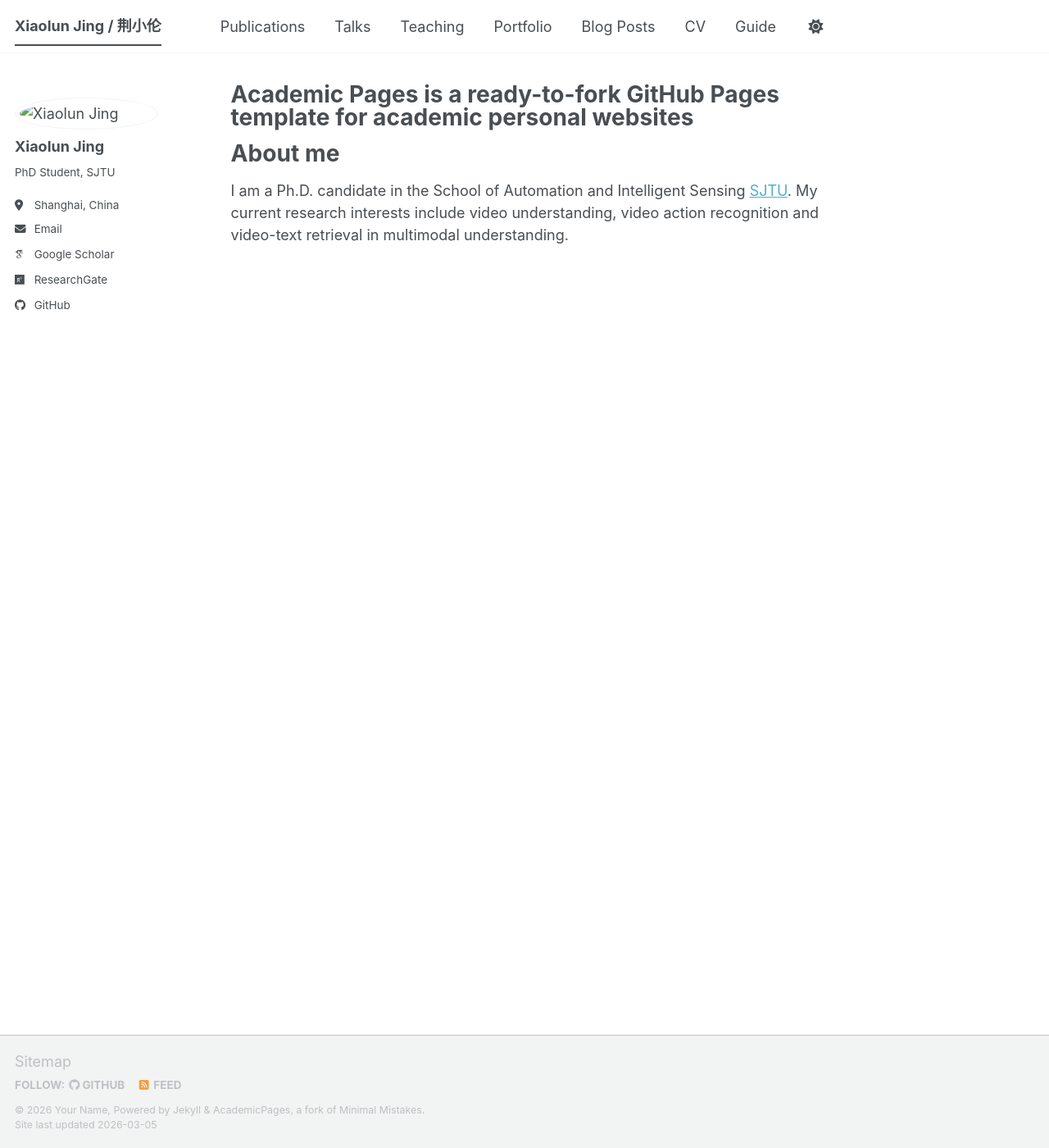
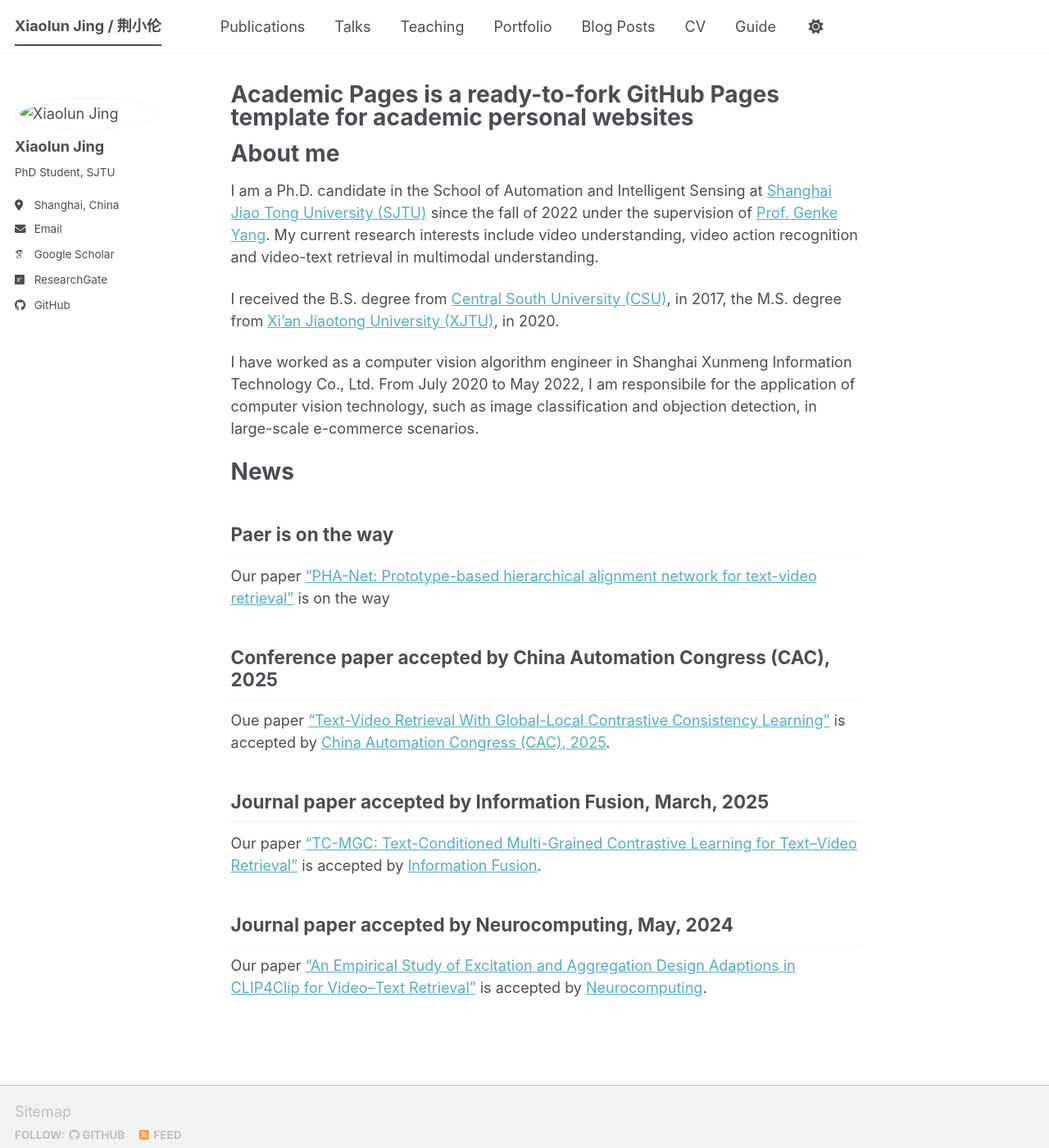
Before and after one commit to JingXiaolun/JingXiaolun.github.io, a Jekyll site: the page built from _pages/about.md, in a window 1280 px wide and 1400 px high. Shown: the whole window at 82% size. Built offline with Jekyll 4.4.1, drawn with Linux system fonts in a browser that asks for light colours; some web fonts are replaced; a script bundle is joined from its source files by our own code; library files that are not in the unit come from our copies.

Commit message:
Update about page with personal info and news
Expanded personal and academic background, added news about accepted papers.

```diff
--- a/_pages/about.md
+++ b/_pages/about.md
@@ -8,4 +8,21 @@ redirect_from:
 ---
 
 # About me
-I am a Ph.D. candidate in the School of Automation and Intelligent Sensing [SJTU](https://www.sjtu.edu.cn/). My current research interests include video understanding, video action recognition and video-text retrieval in multimodal understanding.
+I am a Ph.D. candidate in the School of Automation and Intelligent Sensing at [Shanghai Jiao Tong University (SJTU)](https://www.sjtu.edu.cn/) since the fall of 2022 under the supervision of [Prof. Genke Yang](https://ieeexplore.ieee.org/author/37276272200). My current research interests include video understanding, video action recognition and video-text retrieval in multimodal understanding.
+
+I received the B.S. degree from [Central South University (CSU)](https://www.csu.edu.cn/), in 2017, the M.S. degree from [Xi’an Jiaotong University (XJTU)](https://www.xjtu.edu.cn/), in 2020.
+
+I have worked as a computer vision algorithm engineer in Shanghai Xunmeng Information Technology Co., Ltd. From July 2020 to May 2022, I am responsibile for the application of computer vision technology, such as image classification and objection detection, in large-scale e-commerce scenarios.
+
+# News
+## Paer is on the way
+Our paper ["PHA-Net: Prototype-based hierarchical alignment network for text-video retrieval"](https://jingxiaolun.github.io/) is on the way
+
+## Conference paper accepted by China Automation Congress (CAC), 2025
+Oue paper ["Text-Video Retrieval With Global-Local Contrastive Consistency Learning"](https://jingxiaolun.github.io/) is accepted by [China Automation Congress (CAC), 2025](https://ieeexplore.ieee.org/xpl/conhome/10864465/proceeding).
+
+## Journal paper accepted by Information Fusion, March, 2025
+Our paper ["TC-MGC: Text-Conditioned Multi-Grained Contrastive Learning for Text–Video Retrieval"](https://doi.org/10.1016/j.inffus.2025.103151) is accepted by [Information Fusion](https://www.sciencedirect.com/journal/information-fusion).
+
+## Journal paper accepted by Neurocomputing, May, 2024
+Our paper ["An Empirical Study of Excitation and Aggregation Design Adaptions in CLIP4Clip for Video–Text Retrieval"](https://doi.org/10.1016/j.neucom.2024.127905) is accepted by [Neurocomputing](https://www.sciencedirect.com/journal/neurocomputing).
```
